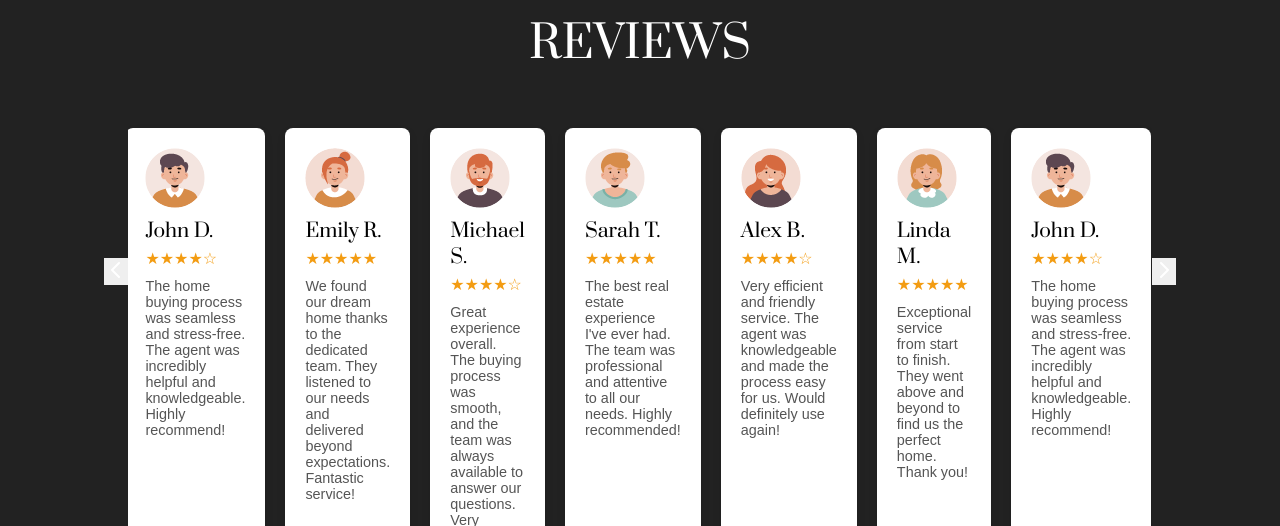
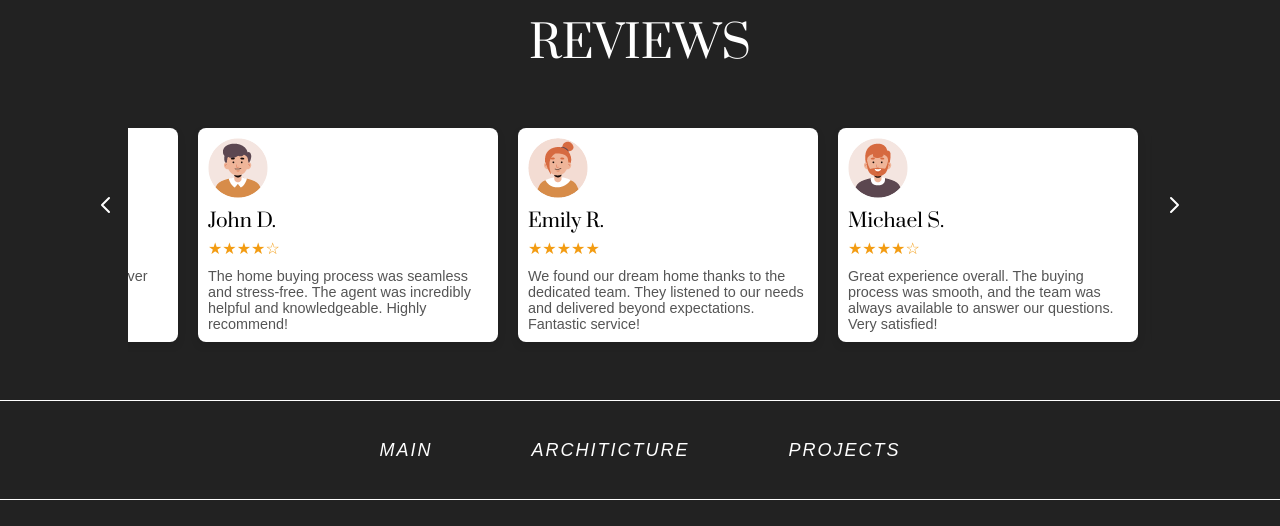
Before and after one commit to AlexBob98/test-mst, a plain HTML site: page index.html in a window 1280 px wide. Shown: the part 3290-3816 px from the top of the page. Drawn offline with Linux system fonts and the light colour scheme; files whose address does not match are found by name.

Commit message:
fix styles

```diff
--- a/assets/styles/animations.css
+++ b/assets/styles/animations.css
@@ -44,3 +44,28 @@
     display: flex;
     transition: transform 0.5s ease;
 }
+
+.review-card {
+    flex: 0 0 33.33%; /* Показываем три карточки одновременно */
+    box-sizing: border-box;
+    padding: 10px;
+}
+
+.arrow-button {
+    background: none;
+    border: none;
+    cursor: pointer;
+    padding: 10px;
+    display: flex;
+    align-items: center;
+    justify-content: center;
+    transform: translateY(100%);
+}
+
+.arrow-button svg {
+    width: 24px;
+    height: 24px;
+    fill: none;
+    stroke: #fff;
+    stroke-width: 2;
+}
```
